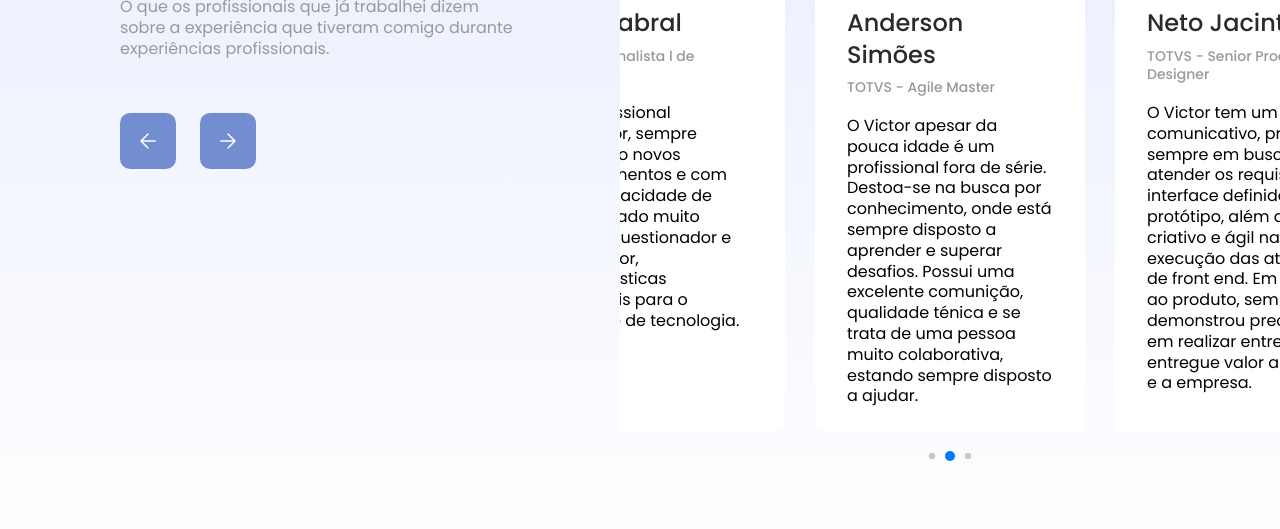
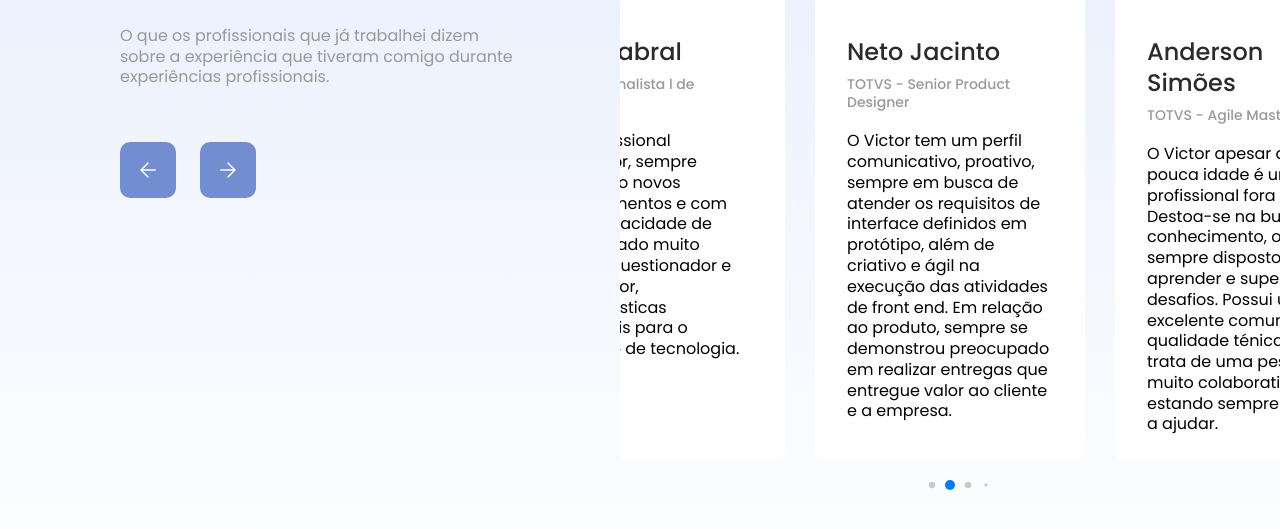
Before and after one commit to victor-assuncao/portfolio, a website with bundled scripts: page index.html in a window 1280 px wide. Shown: the part 2161-2690 px from the top of the page. Built offline with nearby package versions, Linux system fonts and the light colour scheme.

Commit message:
feat: adicionado depoimento do quadrotti

```diff
--- a/css/skills.css
+++ b/css/skills.css
@@ -1,5 +1,5 @@
 .skills {
-    padding: 120px 100px;
+    padding: 120px 100px 120px 120px;
     display: flex;
     flex-direction: column;
     gap: 60px;
--- a/js/data.js
+++ b/js/data.js
@@ -82,6 +82,18 @@ export class Data {
 
             {
                 id: 2,
+                name: 'Neto Jacinto',
+                company: 'TOTVS',
+                role: 'Senior Product Designer',
+                testimony:
+                    `O Victor tem um perfil comunicativo, proativo, sempre em busca de atender os
+                    requisitos de interface definidos em protótipo, além de criativo e ágil na
+                    execução das atividades de front end.  Em relação ao produto, sempre se demonstrou
+                    preocupado em realizar entregas que entregue valor ao cliente e a empresa.`
+            },
+
+            {
+                id: 3,
                 name: 'Anderson Simões',
                 company: 'TOTVS',
                 role: 'Agile Master',
@@ -93,16 +105,17 @@ export class Data {
                     a ajudar.`
             },
 
+
             {
-                id: 3,
-                name: 'Neto Jacinto',
+                id: 4,
+                name: 'Bruno Quadrotti',
                 company: 'TOTVS',
-                role: 'Senior Product Designer',
+                role: 'Engenheiro Front end',
                 testimony:
-                    `O Victor tem um perfil comunicativo, proativo, sempre em busca de atender os
-                    requisitos de interface definidos em protótipo, além de criativo e ágil na
-                    execução das atividades de front end.  Em relação ao produto, sempre se demonstrou
-                    preocupado em realizar entregas que entregue valor ao cliente e a empresa.`
+                    `Victor é um profissional completo. Sempre foi proativo e disposto a aprender.
+                    Sabe lidar com facilidade com demandas complexas e possui uma qualidade elevada
+                    naquilo que entrega. Victor tem um potencial de crescimento acima da média por
+                    isso recomendo ele.`
             }
         ]
     }
```
Also changed, not shown: img/testimonies/testimony_2.jpg, img/testimonies/testimony_3.jpg, img/testimonies/testimony_4.jpg (added).
